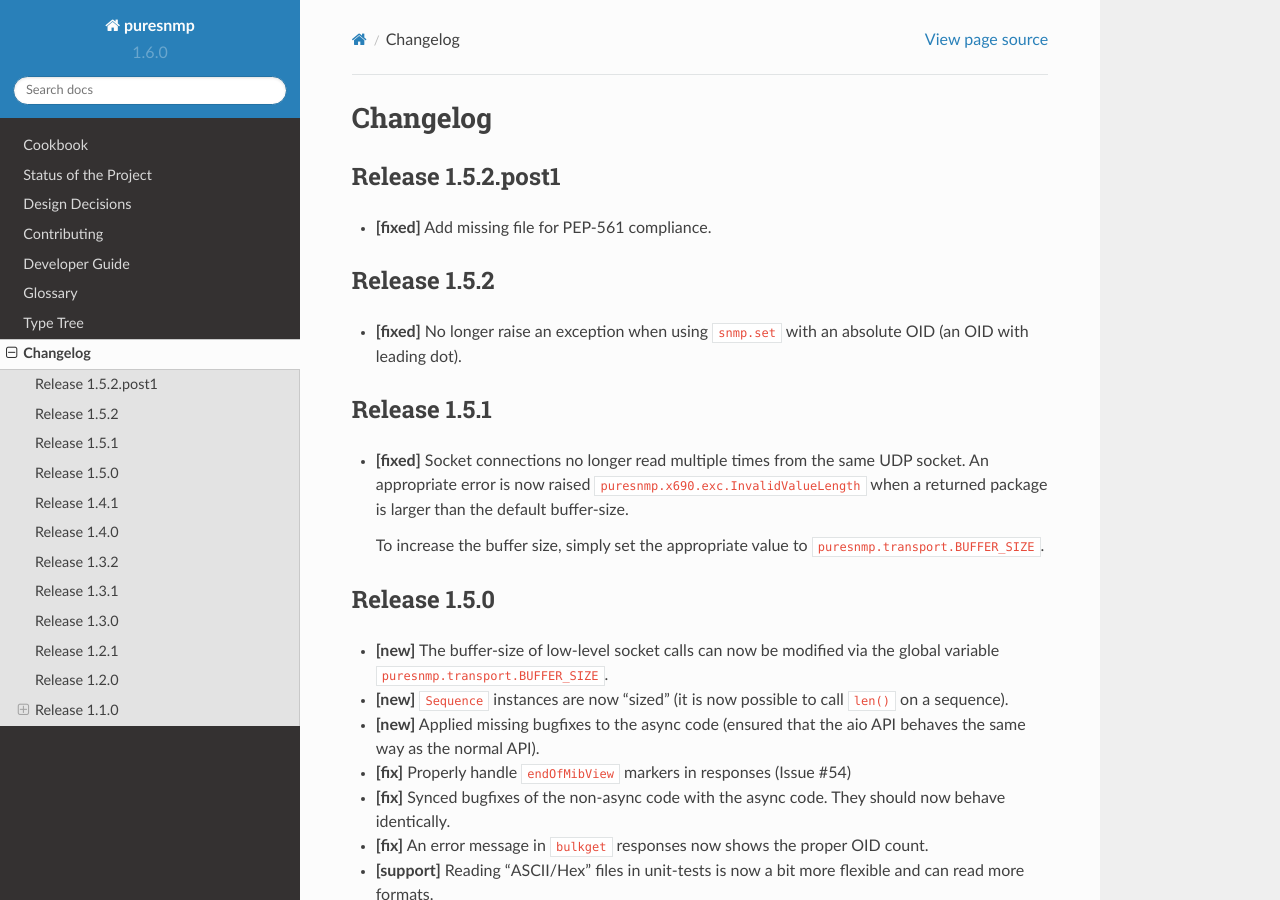
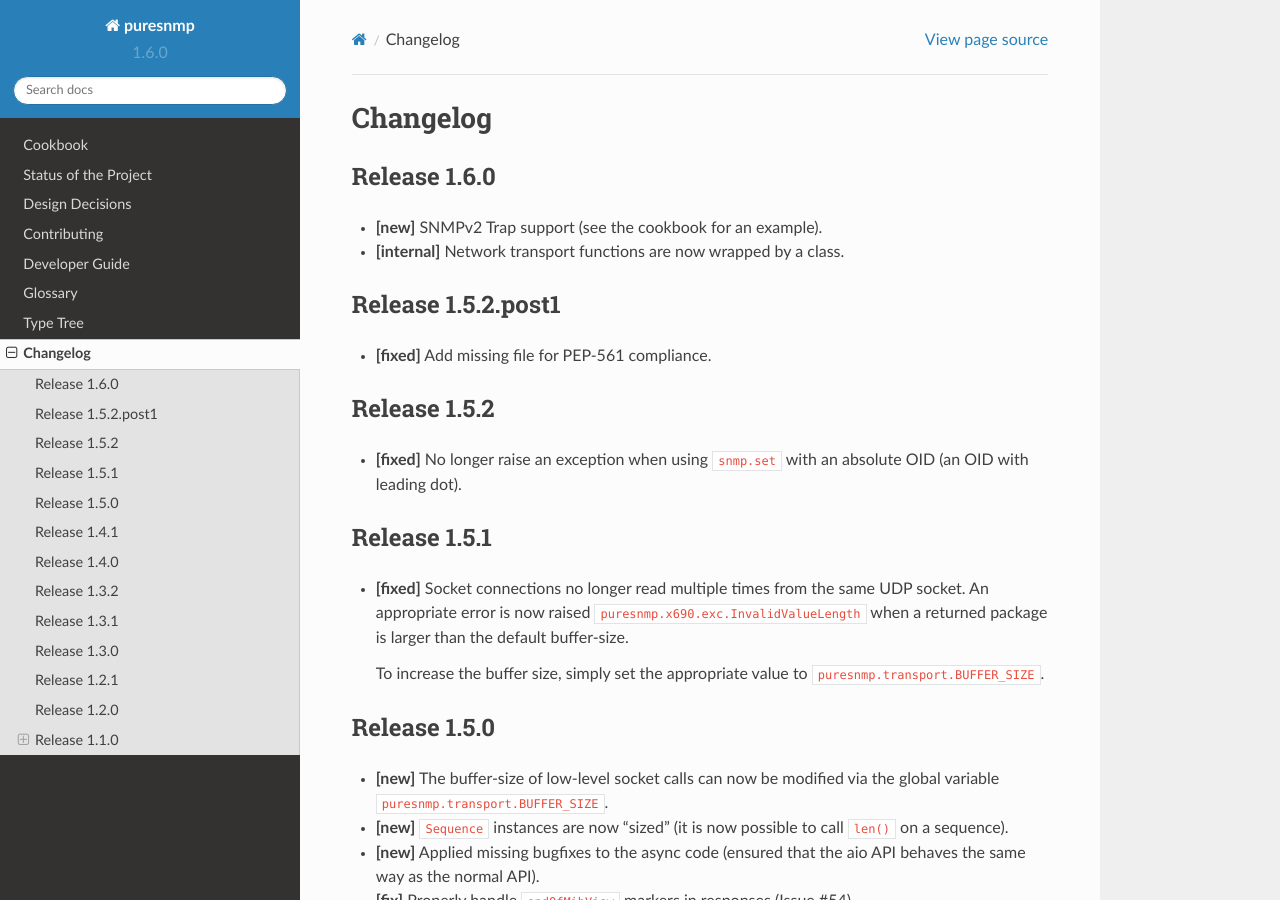
Before and after one commit to exhuma/puresnmp, a Sphinx documentation site: the page built from docs/changelog.rst, in a window 1280 px wide and 900 px high. Built offline with Sphinx 7.4.7 and the Read the Docs theme 2.0.0, drawn with Linux system fonts in a browser that asks for light colours.

Commit message:
Udpate changelog

```diff
--- a/docs/changelog.rst
+++ b/docs/changelog.rst
@@ -1,5 +1,12 @@
 Changelog
 =========
+
+Release 1.6.0
+~~~~~~~~~~~~~
+
+* **[new]** SNMPv2 Trap support (see the cookbook for an example).
+* **[internal]** Network transport functions are now wrapped by a class.
+
 
 Release 1.5.2.post1
 ~~~~~~~~~~~~~~~~~~~
```
